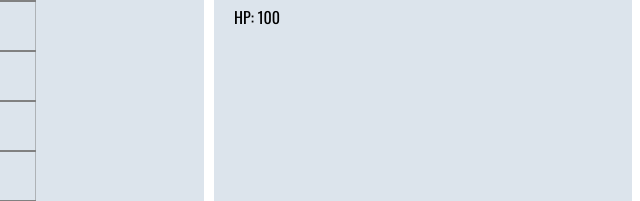
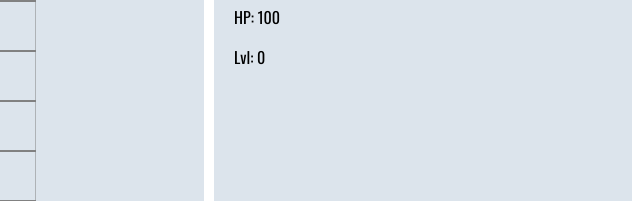
Before and after one commit to siliconion/towerDefense, a plain HTML site: page index.html in a window 1280 px wide. Shown: the part 217-418 px from the top of the page, 640-1280 px from the left. Drawn offline with nearby package versions, Linux system fonts and the light colour scheme.

Commit message:
level stat

```diff
--- a/index.html
+++ b/index.html
@@ -20,6 +20,7 @@
                 <h3 class="justify-center">STATZ BAR</h3>
                 <p>Gold: <span id="gold">100</span></p>
                 <p>HP: <span id="hp">100</span></p>
+                <p>Lvl: <span id="level">-</span></p>
             </div>
         </div>
         <div id="build_area" class="justify-center">
--- a/index.js
+++ b/index.js
@@ -17,6 +17,8 @@ const tower_damage = 100;
 const tower_range = grid_width * 2;
 const tower_cooldown = 1000;
 const tower_cost = 40;
+
+
 
 //helpers
 function calculateXYPixels(x, y) {
@@ -70,6 +72,7 @@ let myGameArea = {
     canvas: document.createElement("canvas"),
     gold: document.getElementById("gold"),
     hp: document.getElementById("hp"),
+    level: document.getElementById("level"),
     start: function () {
         this.canvas.width = canvas_width;
         this.canvas.height = canvas_width;
@@ -78,6 +81,11 @@ let myGameArea = {
         this.interval = setInterval(game.runGame, 1000 / 60);
         this.gold.innerText = gameState.gold;
         this.hp.innerText = gameState.hp;
+        this.level.innerText = gameState.level;
+        console.log(gameState.level)
+
+
+
     },
     clear: function () {
         this.context.clearRect(0, 0, canvas_width, canvas_width);
@@ -104,6 +112,9 @@ let game = {
             let new_mob = new Mob();
             gameState.mobs.push(new_mob);
             gameState.level += 1;
+            myGameArea.level.innerText = Math.floor((gameState.level)/10);
+
+
             gameState.spawnMob = false;
             console.log(gameState.level)
             var spawn_cooldown = 1500 * Math.pow(0.995, gameState.level)
```
